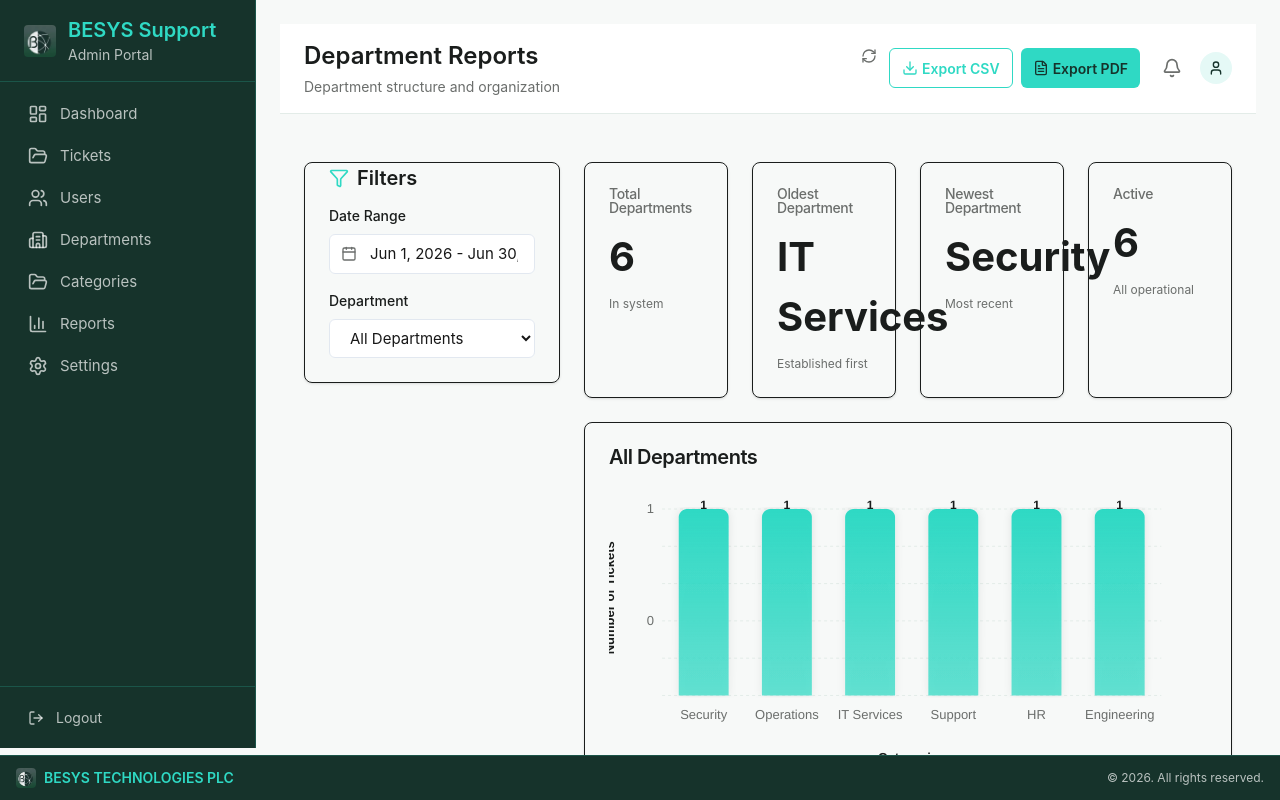
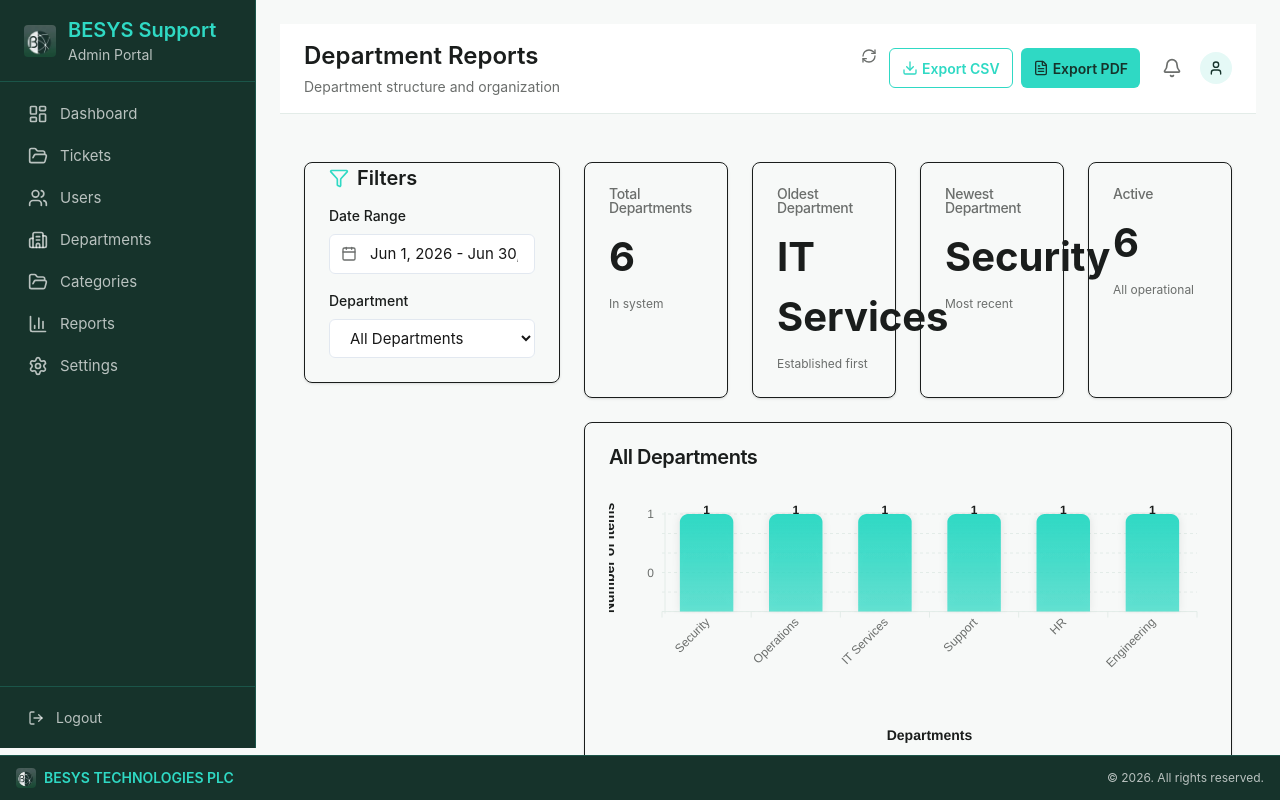
Before and after one commit to Gifti21/help-desk-management-system, a Next.js app: page /admin/reports/department in a window 1280 px wide. Shown: the top 800 px of the page. Built offline with nearby package versions, Linux system fonts and the light colour scheme.

Commit message:
commit admin page

```diff
--- a/app/admin/reports/department/page.tsx
+++ b/app/admin/reports/department/page.tsx
@@ -239,6 +239,8 @@ export default function DepartmentReportsPage() {
                             <BarChart
                                 categories={departmentChartData.map(d => d.name)}
                                 series={[{ name: 'Departments', data: departmentChartData.map(d => d.value) }]}
+                                xAxisTitle="Departments"
+                                yAxisTitle="Number of Items"
                             />
                         </CardContent>
                     </Card>
--- a/app/admin/reports/users/page.tsx
+++ b/app/admin/reports/users/page.tsx
@@ -403,6 +403,8 @@ export default function UserReportsPage() {
                                     categories={departmentDistribution.map(d => d.name)}
                                     series={[{ name: 'Users', data: departmentDistribution.map(d => d.value) }]}
                                     horizontal={true}
+                                    xAxisTitle="Number of Users"
+                                    yAxisTitle="Departments"
                                 />
                             </CardContent>
                         </Card>
--- a/components/charts/BarChart.tsx
+++ b/components/charts/BarChart.tsx
@@ -1,10 +1,10 @@
-'use client';
+"use client";
 
-import { useState, useEffect } from 'react';
-import dynamic from 'next/dynamic';
-import { useTheme } from '../providers/ThemeProvider';
+import { useState, useEffect } from "react";
+import dynamic from "next/dynamic";
+import { useTheme } from "../providers/ThemeProvider";
 
-const Chart = dynamic(() => import('react-apexcharts'), { ssr: false });
+const Chart = dynamic(() => import("react-apexcharts"), { ssr: false });
 
 interface BarChartProps {
   categories: string[];
@@ -15,7 +15,14 @@ interface BarChartProps {
   yAxisTitle?: string;
 }
 
-export function BarChart({ categories, series, height = 280, horizontal = false, xAxisTitle, yAxisTitle }: BarChartProps) {
+export function BarChart({
+  categories,
+  series,
+  height = 280,
+  horizontal = false,
+  xAxisTitle,
+  yAxisTitle,
+}: BarChartProps) {
   const { colors: theme } = useTheme();
   const [isClient, setIsClient] = useState(false);
 
@@ -25,192 +32,218 @@ export function BarChart({ categories, series, height = 280, horizontal = false,
 
   const options: ApexCharts.ApexOptions = {
     chart: {
-            type: 'bar',
-            background: 'transparent',
+      type: "bar",
+      background: "transparent",
+      parentHeightOffset: 0,
+      padding: {
+        left: 10,
+        right: 10,
+        top: 10,
+        bottom: 20,
+      },
       toolbar: {
-                show: false
+        show: false,
       },
       animations: {
         enabled: true,
-                easing: 'easeinout',
+        easing: "easeinout",
         speed: 800,
         animateGradually: {
           enabled: true,
-                    delay: 150
+          delay: 150,
         },
         dynamicAnimation: {
           enabled: true,
-                    speed: 350
-                }
+          speed: 350,
+        },
       },
       dropShadow: {
         enabled: true,
         top: 0,
         left: 0,
         blur: 4,
-                opacity: 0.1
-            }
+        opacity: 0.1,
+      },
     },
     plotOptions: {
       bar: {
         horizontal,
         borderRadius: 8,
-                borderRadiusApplication: 'end',
+        borderRadiusApplication: "end",
         dataLabels: {
-                    position: 'top'
+          position: "top",
         },
         distributed: false,
-                columnWidth: horizontal ? '75%' : '60%'
-            }
+        columnWidth: horizontal ? "75%" : "60%",
+      },
     },
     dataLabels: {
       enabled: true,
       offsetX: horizontal ? 30 : 0,
       offsetY: horizontal ? 0 : -20,
       style: {
-                fontSize: '12px',
+        fontSize: "12px",
         fontWeight: 600,
-                colors: [theme.foreground]
+        colors: [theme.foreground],
       },
       background: {
-                enabled: false
+        enabled: false,
       },
       formatter: (val: number) => {
-                return val ? val.toString() : '0';
-            }
+        return val ? val.toString() : "0";
+      },
     },
     xaxis: {
       categories,
       title: {
-                text: xAxisTitle || (horizontal ? 'Number of Tickets' : 'Categories'),
+        text: xAxisTitle || (horizontal ? "Number of Tickets" : "Categories"),
         style: {
           color: theme.foreground,
-                    fontSize: '13px',
-                    fontWeight: 600
+          fontSize: "14px",
+          fontWeight: 700,
         },
-                offsetY: horizontal ? 0 : 10
+        offsetY: horizontal ? 0 : 15,
       },
       labels: {
         style: {
           colors: theme.foregroundMuted,
-                    fontSize: '13px',
-                    fontWeight: 500
+          fontSize: "12px",
+          fontWeight: 500,
         },
-                rotate: 0
+        rotate: -45,
+        rotateAlways: true,
+        hideOverlappingLabels: true,
+        trim: false,
+        maxHeight: 140,
       },
       axisBorder: {
-                show: false
+        show: true,
+        color: theme.cardBorder,
+        height: 1,
       },
       axisTicks: {
-                show: false
-            }
+        show: true,
+        color: theme.cardBorder,
+        height: 6,
+      },
     },
     yaxis: {
       title: {
-                text: yAxisTitle || (horizontal ? 'Categories' : 'Number of Tickets'),
+        text: yAxisTitle || (horizontal ? "Categories" : "Number of Tickets"),
         style: {
           color: theme.foreground,
-                    fontSize: '13px',
-                    fontWeight: 600
+          fontSize: "14px",
+          fontWeight: 700,
         },
-                offsetX: horizontal ? 0 : -10
+        offsetX: horizontal ? 0 : -10,
       },
       labels: {
         style: {
           colors: theme.foregroundMuted,
-                    fontSize: '13px',
-                    fontWeight: 500
+          fontSize: "12px",
+          fontWeight: 500,
         },
-                formatter: horizontal ? undefined : ((val: number) => {
-                    return val && !isNaN(val) ? Math.round(val).toString() : '0';
-                })
-            }
+        formatter: horizontal
+          ? undefined
+          : (val: number) => {
+              return val && !isNaN(val) ? Math.round(val).toString() : "0";
+            },
+      },
+      axisBorder: {
+        show: true,
+        color: theme.cardBorder,
+      },
     },
     grid: {
       borderColor: theme.cardBorder,
       strokeDashArray: 3,
       xaxis: {
         lines: {
-                    show: false
-                }
+          show: false,
+        },
       },
       yaxis: {
         lines: {
-                    show: true
-                }
+          show: true,
+        },
       },
       padding: {
-                top: 0,
+        top: 5,
         right: 10,
-                bottom: 0,
-                left: 10
-            }
+        bottom: 30,
+        left: 10,
+      },
     },
     fill: {
-            type: 'gradient',
+      type: "gradient",
       gradient: {
-                shade: 'light',
-                type: horizontal ? 'horizontal' : 'vertical',
+        shade: "light",
+        type: horizontal ? "horizontal" : "vertical",
         shadeIntensity: 0.5,
         gradientToColors: [theme.primary],
         inverseColors: false,
         opacityFrom: 1,
         opacityTo: 0.85,
-                stops: [0, 100]
-            }
+        stops: [0, 100],
+      },
     },
     colors: [theme.primary],
     tooltip: {
       enabled: true,
-            theme: 'light',
+      theme: "light",
       style: {
-                fontSize: '14px',
-                fontFamily: 'inherit'
+        fontSize: "14px",
+        fontFamily: "inherit",
       },
       y: {
         formatter: (val: number) => {
-                    return val && !isNaN(val) ? `${val} tickets` : '0 tickets';
-                }
+          return val && !isNaN(val) ? `${val} tickets` : "0 tickets";
+        },
       },
       marker: {
-                show: true
-            }
+        show: true,
+      },
     },
     states: {
       hover: {
         filter: {
-                    type: 'lighten',
-                    value: 0.1
-                }
+          type: "lighten",
+          value: 0.1,
+        },
       },
       active: {
         filter: {
-                    type: 'darken',
-                    value: 0.1
-                }
-            }
+          type: "darken",
+          value: 0.1,
         },
-        responsive: [{
+      },
+    },
+    responsive: [
+      {
         breakpoint: 480,
         options: {
           chart: {
-                    height: 250
+            height: 250,
           },
           plotOptions: {
             bar: {
-                        columnWidth: '85%'
-                    }
-                }
-            }
-        }]
+              columnWidth: "85%",
+            },
+          },
+        },
+      },
+    ],
   };
 
   if (!isClient) {
     return (
       <div className="flex items-center justify-center" style={{ height }}>
         <div className="flex flex-col items-center gap-3">
-                    <div className="w-16 h-16 rounded-full border-4 border-t-transparent animate-spin" style={{ borderColor: theme.primary }} />
-                    <div style={{ color: theme.foregroundMuted, fontSize: '14px' }}>
+          <div
+            className="w-16 h-16 rounded-full border-4 border-t-transparent animate-spin"
+            style={{ borderColor: theme.primary }}
+          />
+          <div style={{ color: theme.foregroundMuted, fontSize: "14px" }}>
             Loading chart...
           </div>
         </div>
@@ -218,12 +251,5 @@ export function BarChart({ categories, series, height = 280, horizontal = false,
     );
   }
 
-    return (
-        <Chart
-            options={options}
-            series={series}
-            type="bar"
-            height={height}
-        />
-    );
+  return <Chart options={options} series={series} type="bar" height={height} />;
 }
--- a/components/charts/LineChart.tsx
+++ b/components/charts/LineChart.tsx
@@ -1,10 +1,10 @@
-'use client';
+"use client";
 
-import { useState, useEffect } from 'react';
-import dynamic from 'next/dynamic';
-import { useTheme } from '../providers/ThemeProvider';
+import { useState, useEffect } from "react";
+import dynamic from "next/dynamic";
+import { useTheme } from "../providers/ThemeProvider";
 
-const Chart = dynamic(() => import('react-apexcharts'), { ssr: false });
+const Chart = dynamic(() => import("react-apexcharts"), { ssr: false });
 
 interface LineChartProps {
   categories: string[];
@@ -14,7 +14,13 @@ interface LineChartProps {
   yAxisTitle?: string;
 }
 
-export function LineChart({ categories, series, height = 280, xAxisTitle, yAxisTitle }: LineChartProps) {
+export function LineChart({
+  categories,
+  series,
+  height = 280,
+  xAxisTitle,
+  yAxisTitle,
+}: LineChartProps) {
   const { colors: theme } = useTheme();
   const [isClient, setIsClient] = useState(false);
 
@@ -24,60 +30,67 @@ export function LineChart({ categories, series, height = 280, xAxisTitle, yAxisT
 
   const options: ApexCharts.ApexOptions = {
     chart: {
-            type: 'area',
-            background: 'transparent',
+      type: "area",
+      background: "transparent",
+      parentHeightOffset: 0,
+      padding: {
+        left: 10,
+        right: 10,
+        top: 10,
+        bottom: 20,
+      },
       toolbar: {
-                show: false
+        show: false,
       },
       animations: {
         enabled: true,
-                easing: 'easeinout',
+        easing: "easeinout",
         speed: 800,
         animateGradually: {
           enabled: true,
-                    delay: 150
+          delay: 150,
         },
         dynamicAnimation: {
           enabled: true,
-                    speed: 350
-                }
+          speed: 350,
+        },
       },
       dropShadow: {
         enabled: true,
         top: 3,
         left: 0,
         blur: 8,
-                opacity: 0.15
+        opacity: 0.15,
       },
       zoom: {
-                enabled: false
-            }
+        enabled: false,
+      },
     },
     stroke: {
-            curve: 'smooth',
+      curve: "smooth",
       width: 3,
-            lineCap: 'round'
+      lineCap: "round",
     },
     fill: {
-            type: 'gradient',
+      type: "gradient",
       gradient: {
-                shade: 'light',
-                type: 'vertical',
+        shade: "light",
+        type: "vertical",
         shadeIntensity: 0.5,
         gradientToColors: [theme.primary],
         inverseColors: false,
         opacityFrom: 0.6,
         opacityTo: 0.05,
-                stops: [0, 100]
-            }
+        stops: [0, 100],
+      },
     },
     dataLabels: {
       enabled: true,
       offsetY: -8,
       style: {
-                fontSize: '12px',
+        fontSize: "12px",
         fontWeight: 600,
-                colors: [theme.foreground]
+        colors: [theme.foreground],
       },
       background: {
         enabled: true,
@@ -85,85 +98,93 @@ export function LineChart({ categories, series, height = 280, xAxisTitle, yAxisT
         borderRadius: 4,
         padding: 4,
         opacity: 0.1,
-                borderWidth: 0
+        borderWidth: 0,
       },
       formatter: (val: number) => {
-                return val && !isNaN(val) ? val.toString() : '0';
-            }
+        return val && !isNaN(val) ? val.toString() : "0";
+      },
     },
     xaxis: {
       categories,
       title: {
-                text: xAxisTitle || 'Categories',
+        text: xAxisTitle || "Categories",
         style: {
           color: theme.foreground,
-                    fontSize: '13px',
-                    fontWeight: 600
+          fontSize: "14px",
+          fontWeight: 700,
         },
-                offsetY: 10
+        offsetY: 15,
       },
       labels: {
         style: {
           colors: theme.foregroundMuted,
-                    fontSize: '13px',
-                    fontWeight: 500
-                }
+          fontSize: "12px",
+          fontWeight: 500,
+        },
       },
       axisBorder: {
-                show: false
+        show: true,
+        color: theme.cardBorder,
+        height: 1,
       },
       axisTicks: {
-                show: false
+        show: true,
+        color: theme.cardBorder,
+        height: 6,
       },
       crosshairs: {
         show: true,
         stroke: {
           color: theme.cardBorder,
           width: 1,
-                    dashArray: 3
-                }
-            }
+          dashArray: 3,
+        },
+      },
     },
     yaxis: {
       title: {
-                text: yAxisTitle || 'Values',
+        text: yAxisTitle || "Values",
         style: {
           color: theme.foreground,
-                    fontSize: '13px',
-                    fontWeight: 600
+          fontSize: "14px",
+          fontWeight: 700,
         },
-                offsetX: -10
+        offsetX: -10,
       },
       labels: {
         style: {
           colors: theme.foregroundMuted,
-                    fontSize: '13px',
-                    fontWeight: 500
+          fontSize: "12px",
+          fontWeight: 500,
         },
         formatter: (val: number) => {
-                    return val && !isNaN(val) ? Math.round(val).toString() : '0';
-                }
-            }
+          return val && !isNaN(val) ? Math.round(val).toString() : "0";
+        },
+      },
+      axisBorder: {
+        show: true,
+        color: theme.cardBorder,
+      },
     },
     grid: {
       borderColor: theme.cardBorder,
       strokeDashArray: 3,
       xaxis: {
         lines: {
-                    show: false
-                }
+          show: false,
+        },
       },
       yaxis: {
         lines: {
-                    show: true
-                }
+          show: true,
+        },
       },
       padding: {
-                top: 0,
+        top: 5,
         right: 10,
-                bottom: 0,
-                left: 10
-            }
+        bottom: 30,
+        left: 10,
+      },
     },
     colors: [theme.primary],
     markers: {
@@ -173,84 +194,91 @@ export function LineChart({ categories, series, height = 280, xAxisTitle, yAxisT
       strokeWidth: 3,
       hover: {
         size: 8,
-                sizeOffset: 2
+        sizeOffset: 2,
       },
-            discrete: series[0].data.map((val, index) => {
+      discrete: series[0].data
+        .map((val, index) => {
           const maxValue = Math.max(...series[0].data);
           if (val === maxValue) {
             return {
               seriesIndex: 0,
               dataPointIndex: index,
-                        fillColor: '#10b981',
+              fillColor: "#10b981",
               strokeColor: theme.card,
-                        size: 8
+              size: 8,
             };
           }
           return null;
-            }).filter(Boolean) as any[]
+        })
+        .filter(Boolean) as any[],
     },
     tooltip: {
       enabled: true,
-            theme: 'light',
+      theme: "light",
       style: {
-                fontSize: '14px',
-                fontFamily: 'inherit'
+        fontSize: "14px",
+        fontFamily: "inherit",
       },
       x: {
         show: true,
-                format: 'MMM'
+        format: "MMM",
       },
       y: {
         formatter: (val: number) => {
-                    return val && !isNaN(val) ? `${val} tickets` : '0 tickets';
+          return val && !isNaN(val) ? `${val} tickets` : "0 tickets";
         },
         title: {
-                    formatter: (seriesName: string) => seriesName + ':'
-                }
+          formatter: (seriesName: string) => seriesName + ":",
+        },
       },
       marker: {
-                show: true
-            }
+        show: true,
+      },
     },
     legend: {
-            show: false
+      show: false,
     },
     states: {
       hover: {
         filter: {
-                    type: 'lighten',
-                    value: 0.1
-                }
+          type: "lighten",
+          value: 0.1,
+        },
       },
       active: {
         filter: {
-                    type: 'darken',
-                    value: 0.1
-                }
-            }
+          type: "darken",
+          value: 0.1,
         },
-        responsive: [{
+      },
+    },
+    responsive: [
+      {
         breakpoint: 480,
         options: {
           chart: {
-                    height: 250
+            height: 250,
           },
           markers: {
-                    size: 4
+            size: 4,
           },
           dataLabels: {
-                    enabled: false
-                }
-            }
-        }]
+            enabled: false,
+          },
+        },
+      },
+    ],
   };
 
   if (!isClient) {
     return (
       <div className="flex items-center justify-center" style={{ height }}>
         <div className="flex flex-col items-center gap-3">
-                    <div className="w-16 h-16 rounded-full border-4 border-t-transparent animate-spin" style={{ borderColor: theme.primary }} />
-                    <div style={{ color: theme.foregroundMuted, fontSize: '14px' }}>
+          <div
+            className="w-16 h-16 rounded-full border-4 border-t-transparent animate-spin"
+            style={{ borderColor: theme.primary }}
+          />
+          <div style={{ color: theme.foregroundMuted, fontSize: "14px" }}>
             Loading chart...
           </div>
         </div>
@@ -259,11 +287,6 @@ export function LineChart({ categories, series, height = 280, xAxisTitle, yAxisT
   }
 
   return (
-        <Chart
-            options={options}
-            series={series}
-            type="area"
-            height={height}
-        />
+    <Chart options={options} series={series} type="area" height={height} />
   );
 }
```
Also changed, not shown: app/admin/reports/page.tsx (+21 -9 lines). Lines whose indentation alone changed are shown as unchanged.
